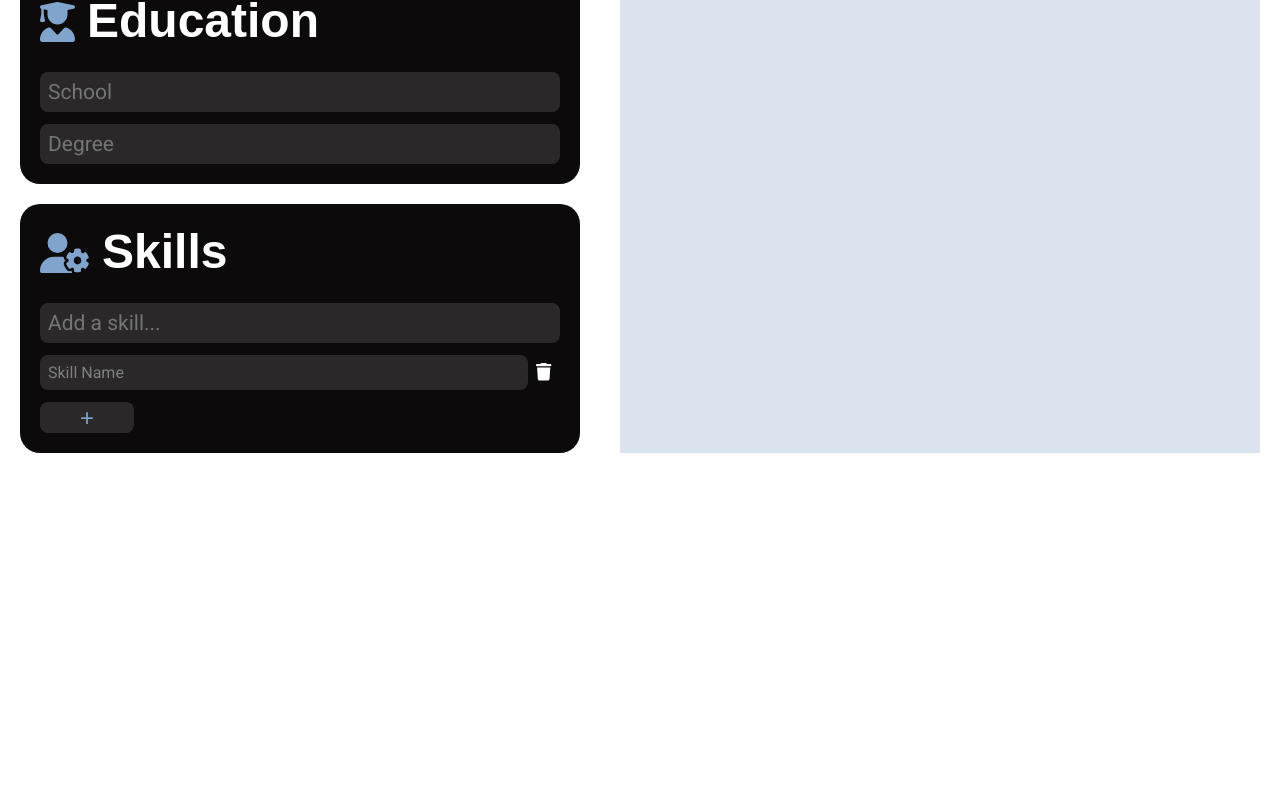
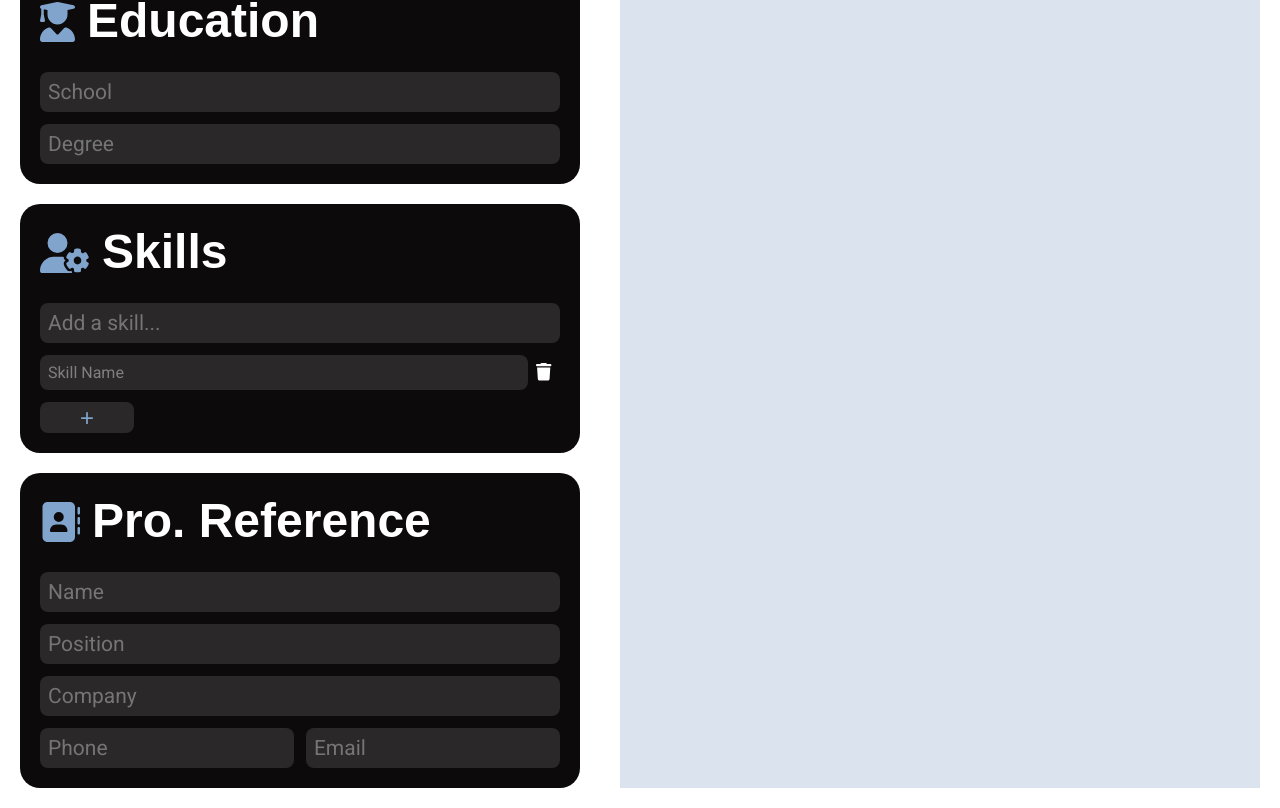
Before and after one commit to Afer1991/cv-application, a React (Vite) app: page / in a window 1280 px wide. Shown: the part 2261-3069 px from the top of the page. Before the commit the page ends 2734 px from the top, so only its background shows below. Built offline with nearby package versions, Linux system fonts and the light colour scheme; a web font is replaced by a local one.

Commit message:
Create ProReference component

```diff
--- a/src/App.jsx
+++ b/src/App.jsx
@@ -3,6 +3,7 @@ import AboutMe from "./components/AboutMe"
 import Experience from "./components/Experience";
 import Education from "./components/Education"
 import Skills from "./components/Skills";
+import ProReference from "./components/ProReference";
 import { useState } from 'react';
 
 
@@ -254,6 +255,7 @@ function App() {
           currentSkills={skills}
           removeSkill={deleteSkill}
         />
+        <ProReference />
       </section>
       <section className="CV">
         <div className="info">
--- /dev/null
+++ b/src/components/ProReference.jsx
@@ -0,0 +1,36 @@
+import { FontAwesomeIcon } from "@fortawesome/react-fontawesome"
+import { faAddressBook } from "@fortawesome/free-solid-svg-icons"
+import styles from '../styles/components.module.css'
+
+function ProReference ({
+  proReferenceNum,
+  updateRefName,
+  updateRefPos,
+  updateRefCompany,
+  updateRefPhone,
+  updateRefEmail
+}) {
+  return(
+    <div className={styles.container}>
+      <div className={styles.heading}>
+        <FontAwesomeIcon icon={faAddressBook} />
+        <h1>Pro. Reference {proReferenceNum}</h1>
+      </div>
+      <div>
+        <input placeholder="Name" onChange={updateRefName} />
+      </div>
+      <div>
+        <input placeholder="Position" onChange={updateRefPos} />
+      </div>
+      <div>
+        <input placeholder="Company" onChange={updateRefCompany} />
+      </div>
+      <div className={styles.doubleInput}>
+        <input placeholder="Phone" onChange={updateRefPhone} />
+        <input placeholder="Email" onChange={updateRefEmail} />
+      </div>
+    </div>
+  );
+}
+
+export default ProReference
```
